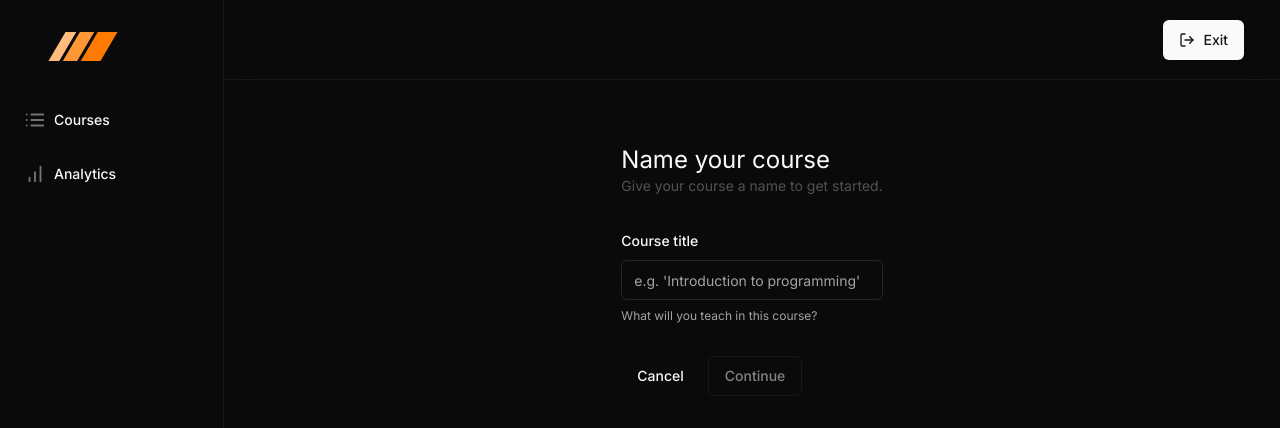
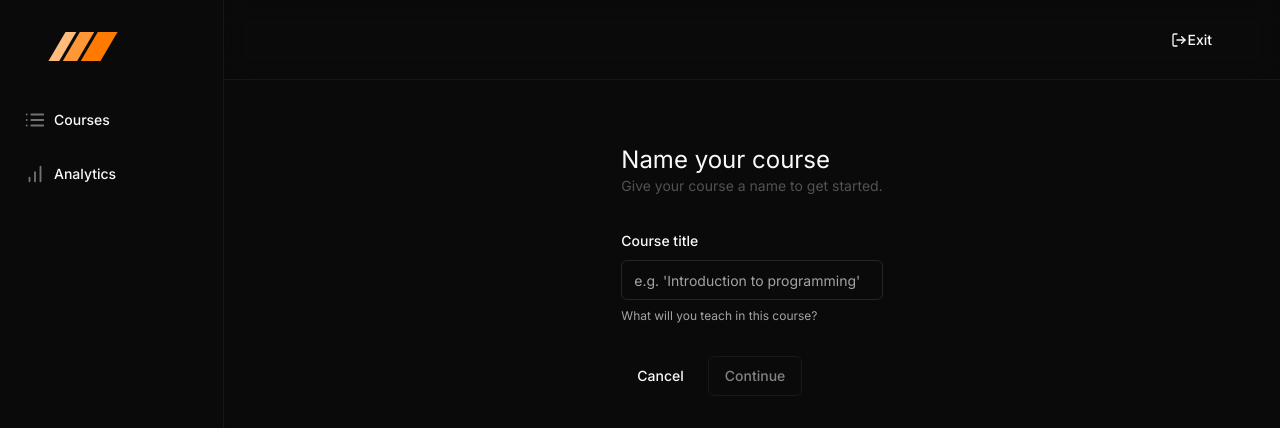
Before and after one commit to nia-cloud-official/mentury, a Next.js app: page /teacher/create in a window 1280 px wide. Shown: the top 428 px of the page. Built offline with nearby package versions, Linux system fonts and the light colour scheme; no server answers.

Commit message:
new user navigation provided to the project

```diff
--- a/app/(dashboard)/_components/navbar-routes.tsx
+++ b/app/(dashboard)/_components/navbar-routes.tsx
@@ -4,9 +4,12 @@ import Link from "next/link"
 import { usePathname } from "next/navigation"
 import { Button } from "@/components/ui/button"
 import { LogOut, Octagon } from "lucide-react"
+import { UserNavigation } from "@/components/user-navigation"
+import { useAuth } from "@clerk/nextjs"
 
 export const NavbarRoutes = () => {
     const pathname = usePathname()
+    const { sessionId } = useAuth()
 
     const isTeacherPage = pathname?.startsWith("/teacher")
     const isPlayerPage = pathname?.includes("/chapter")
@@ -15,8 +18,8 @@ export const NavbarRoutes = () => {
         <div className="flex gap-x-2 ml-auto mx-5">
             {isTeacherPage || isPlayerPage ? (
                 <Link href='/'>
-                    <Button>
-                        <LogOut className="w-4 h-4 mr-2" />
+                    <Button className="mr-4" variant="ghost">
+                        <LogOut className="w-4 h-4" />
                         Exit
                     </Button>
                 </Link>
@@ -28,6 +31,7 @@ export const NavbarRoutes = () => {
                     </Button>
                 </Link>
             )}
+            {sessionId && <UserNavigation />}
         </div>
     )
 }
```
